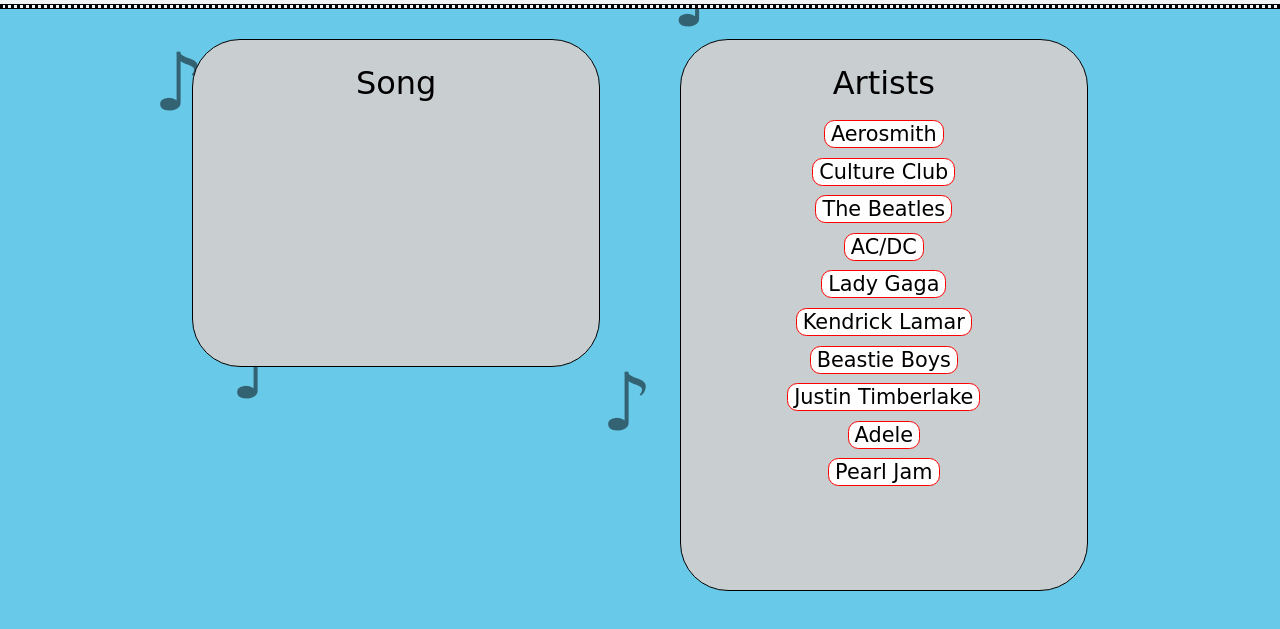
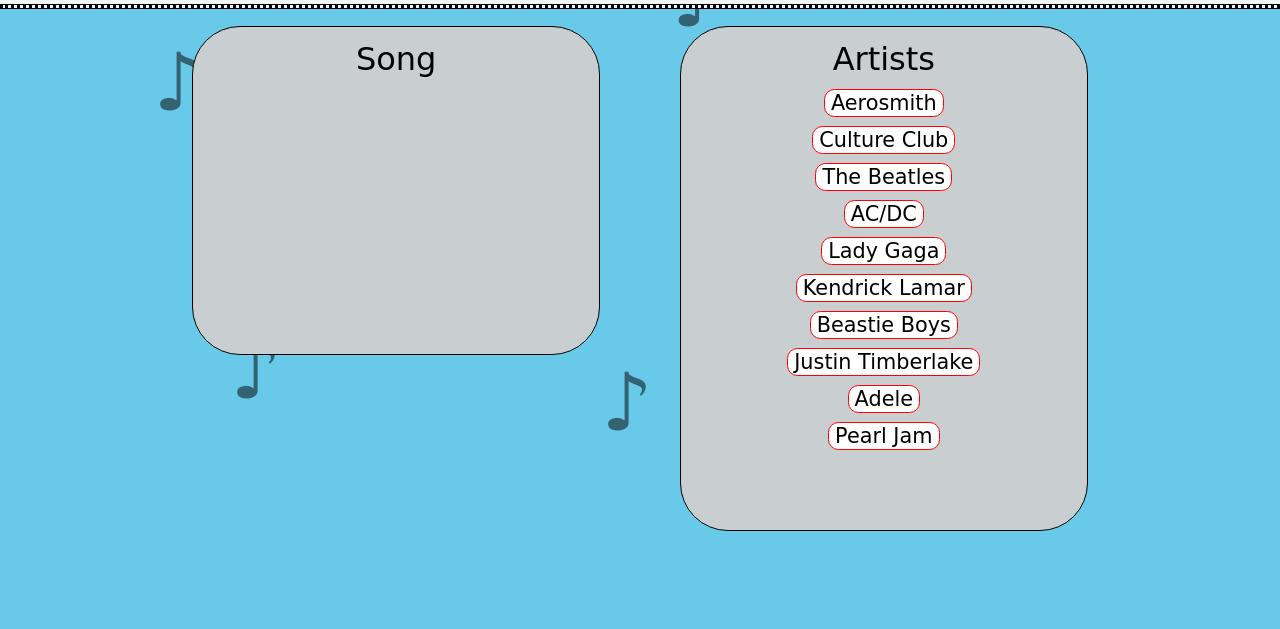
Before and after one commit to kerby51/Celebrity-Match-Game, a plain HTML site: page index.html in a window 1280 px wide. Shown: the part 233-862 px from the top of the page. Drawn offline with nearby package versions, Linux system fonts and the light colour scheme; a web font is replaced by a local one.

Commit message:
update styling

```diff
--- a/styles.css
+++ b/styles.css
@@ -57,7 +57,7 @@
   display: inline-block;
   text-align: center;
   margin-left: 12rem;
-  margin-top: 17em;
+  margin-top: 16.2em;
   box-sizing: content-box;
 }
 
@@ -71,12 +71,13 @@
   /*padding: 1em;*/
   font-family: 'Cherry Swash', cursive;
   border-radius: 3em;
+  top: 4rem;
 }
 
 .artist-list-column {
   padding: .2rem;
   background-color: #C9CFD1;
-  height: 34rem;
+  height: 31rem;
   width: 25rem;
   border: 1px solid black;
   float: right;
@@ -94,7 +95,7 @@
 }
 
 .artists {
-  padding: .3em;
+  padding: .28em;
   font-family: 'Cherry Swash', cursive;
   /*font-size: 2em;*/
 }
@@ -112,14 +113,15 @@
 #artist-list-title {
   font-size: 2em;
   font-family: 'Cherry Swash', cursive;
-  padding-top: 0.75em;
-  padding-bottom: 0.5em;
+  padding-top: 0.4em;
+  padding-bottom: 0.3em;
 
 }
 
 .song-list-title {
   font-size: 2em;
-  padding: 0.75em;
+  padding-top: 0.4em;
+  padding-bottom: 0.3em;
 }
 
 .pics {
@@ -142,7 +144,7 @@
   margin: 0 auto;
   text-align: center;
   border: 4px solid yellow;
-  margin-top: 5%;
+  margin-top: 9%;
   padding-top: 3em;
 }
 
@@ -222,7 +224,7 @@
   float: right;
   font-size: 28px;
   font-weight: bold;
-  top: 20px;
+  top: 10px;
 }
 
 .close:hover,
@@ -245,16 +247,6 @@
     animation-duration: 0.2s;
 }
 
-/*@-webkit-keyframes flash-animation {
-    from { background-color: red; }
-    to   { background-color: default; }
-}
-
-@keyframes flash-animation {
-    from { background-color: red; }
-    to   { background-color: default; }
-}*/
-
 .flash2 {
   background-color: #51ED1C;
 }
```
